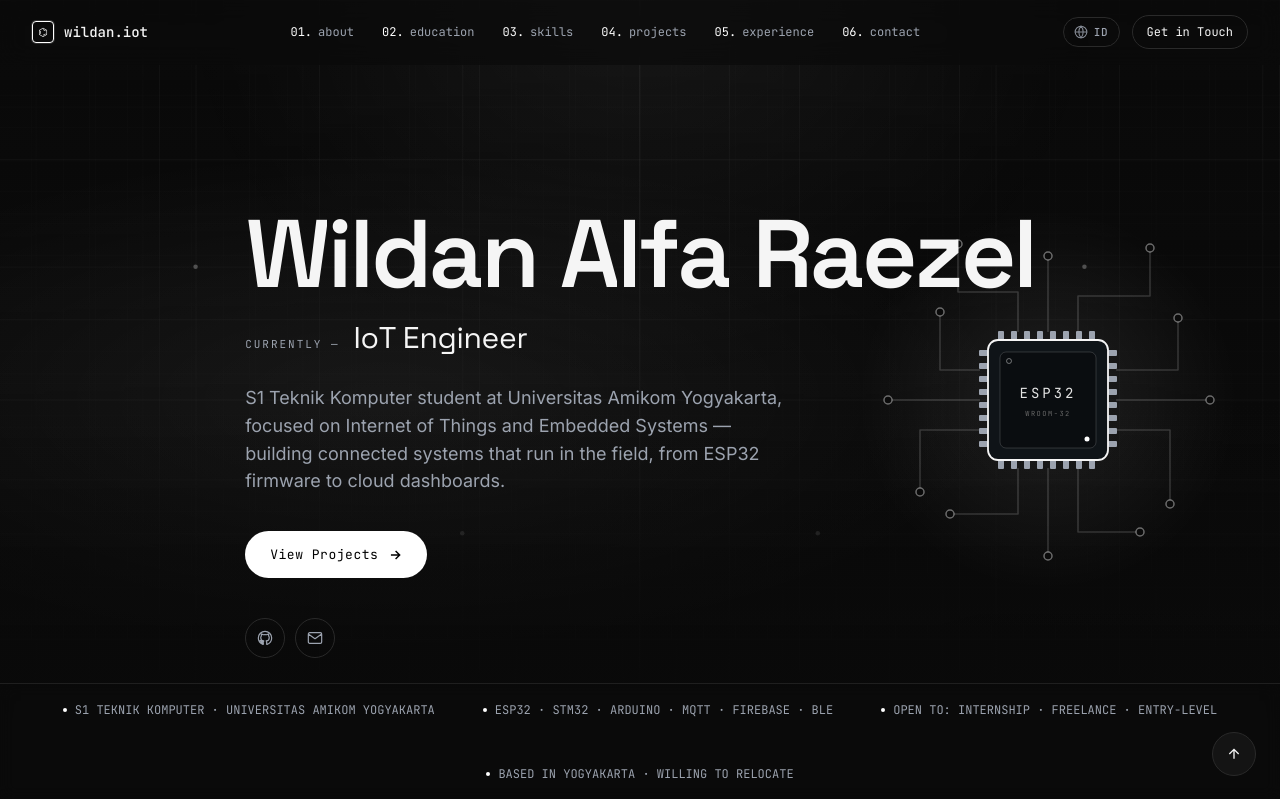
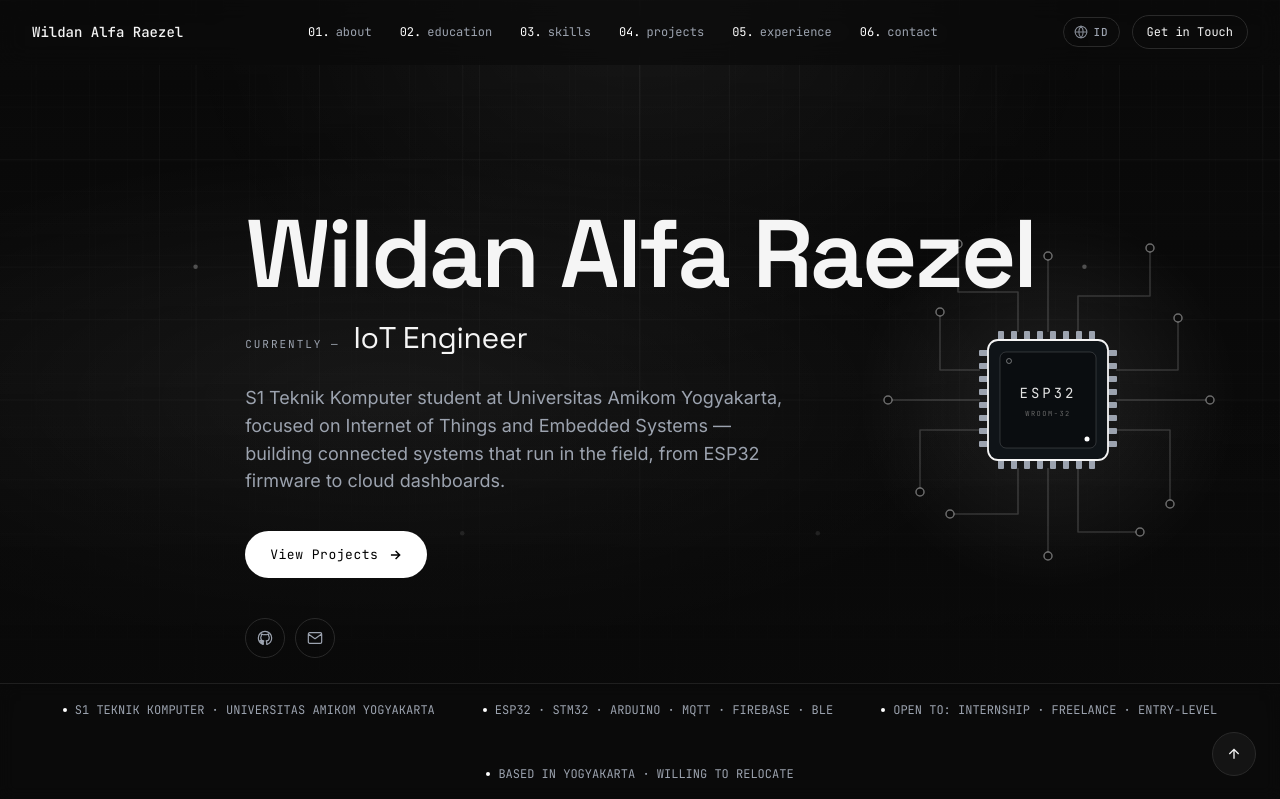
Before and after one commit to alfa219/portfolio, a Flask app: page / in a window 1280 px wide. Shown: the top 799 px of the page. Run offline with Flask 3, Linux system fonts and the light colour scheme.

Commit message:
brand: real name instead of the fake 'wildan.iot' wordmark
'wildan.iot' is a made-up TLD affectation, same family as the removed
hire_me(). Nav, drawer, and footer brands now show the real name; drop
the unicode benzene glyph (the drawn SVG favicon carries the mark).

Co-Authored-By: Claude Opus 4.8 <noreply@anthropic.com>

```diff
--- a/app/config.py
+++ b/app/config.py
@@ -9,7 +9,7 @@ INSECURE_DEFAULT_SECRET = "dev-secret-change-in-production"
 
 class BaseConfig:
     SECRET_KEY = os.getenv("SECRET_KEY", INSECURE_DEFAULT_SECRET)
-    SITE_NAME = os.getenv("SITE_NAME", "wildan.iot")
+    SITE_NAME = os.getenv("SITE_NAME", "Wildan Alfa Raezel")
     OWNER_NAME = os.getenv("OWNER_NAME", "Wildan Alfa Raezel")
     OWNER_EMAIL = os.getenv("OWNER_EMAIL", "wildanraezel@gmail.com")
     OWNER_LOCATION = os.getenv(
--- a/app/static/css/main.css
+++ b/app/static/css/main.css
@@ -156,7 +156,6 @@ h2.section-title {
 }
 .nav-inner { display: flex; align-items: center; justify-content: space-between; height: 64px; gap: 16px; }
 .brand { display: flex; align-items: center; gap: 10px; font-family: var(--font-mono); font-size: 14px; font-weight: 500; color: var(--text); }
-.brand-glyph { width: 22px; height: 22px; border: 1.5px solid var(--cyan); border-radius: 4px; display: grid; place-items: center; color: var(--cyan); font-size: 11px; box-shadow: 0 0 0 1px rgba(255, 255, 255, 0.15); }
 .nav-links { display: flex; gap: 4px; font-family: var(--font-mono); font-size: 12px; }
 .nav-links a { padding: 8px 12px; border-radius: 6px; color: var(--text-2); transition: color .2s ease, background .2s ease; position: relative; }
 .nav-links a:hover { color: var(--text); background: var(--bg-2); }
--- a/app/templates/components/footer.html
+++ b/app/templates/components/footer.html
@@ -3,7 +3,6 @@
     <div class="footer-grid">
       <div class="footer-brand-block">
         <div class="brand">
-          <span class="brand-glyph">⌬</span>
           <span>{{ config.SITE_NAME }}</span>
         </div>
         <p>{{ t.footer_brand_p }}</p>
--- a/app/templates/components/nav.html
+++ b/app/templates/components/nav.html
@@ -12,7 +12,6 @@
 <nav class="nav" id="nav">
   <div class="container nav-inner">
     <a href="#home" class="brand" aria-label="Home">
-      <span class="brand-glyph">⌬</span>
       <span>{{ config.SITE_NAME }}</span>
     </a>
     <div class="nav-links">
@@ -42,7 +41,7 @@
 <div class="nav-drawer" id="nav-drawer">
   <div class="nav-drawer-panel" role="dialog" aria-label="Navigation">
     <div class="nav-drawer-head">
-      <span class="brand-glyph">⌬</span>
+      <span class="brand">{{ config.SITE_NAME }}</span>
       <button class="nav-drawer-close" id="nav-drawer-close" aria-label="{{ t.nav_close_menu }}">
         <svg viewBox="0 0 24 24" width="20" height="20" fill="none" stroke="currentColor" stroke-width="1.8"><path d="M18 6L6 18M6 6l12 12"/></svg>
       </button>
```
Also changed, not shown: 1 other file.
